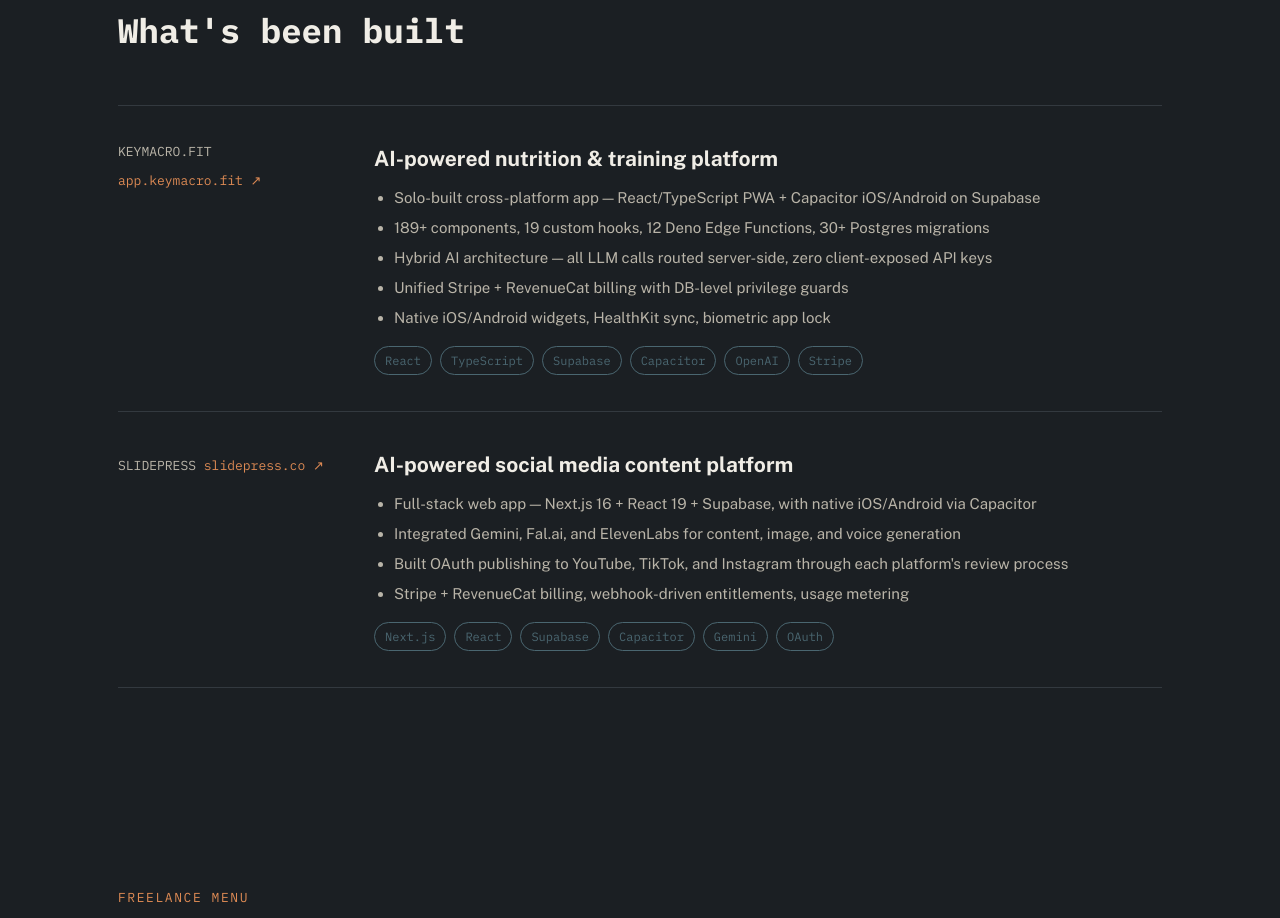
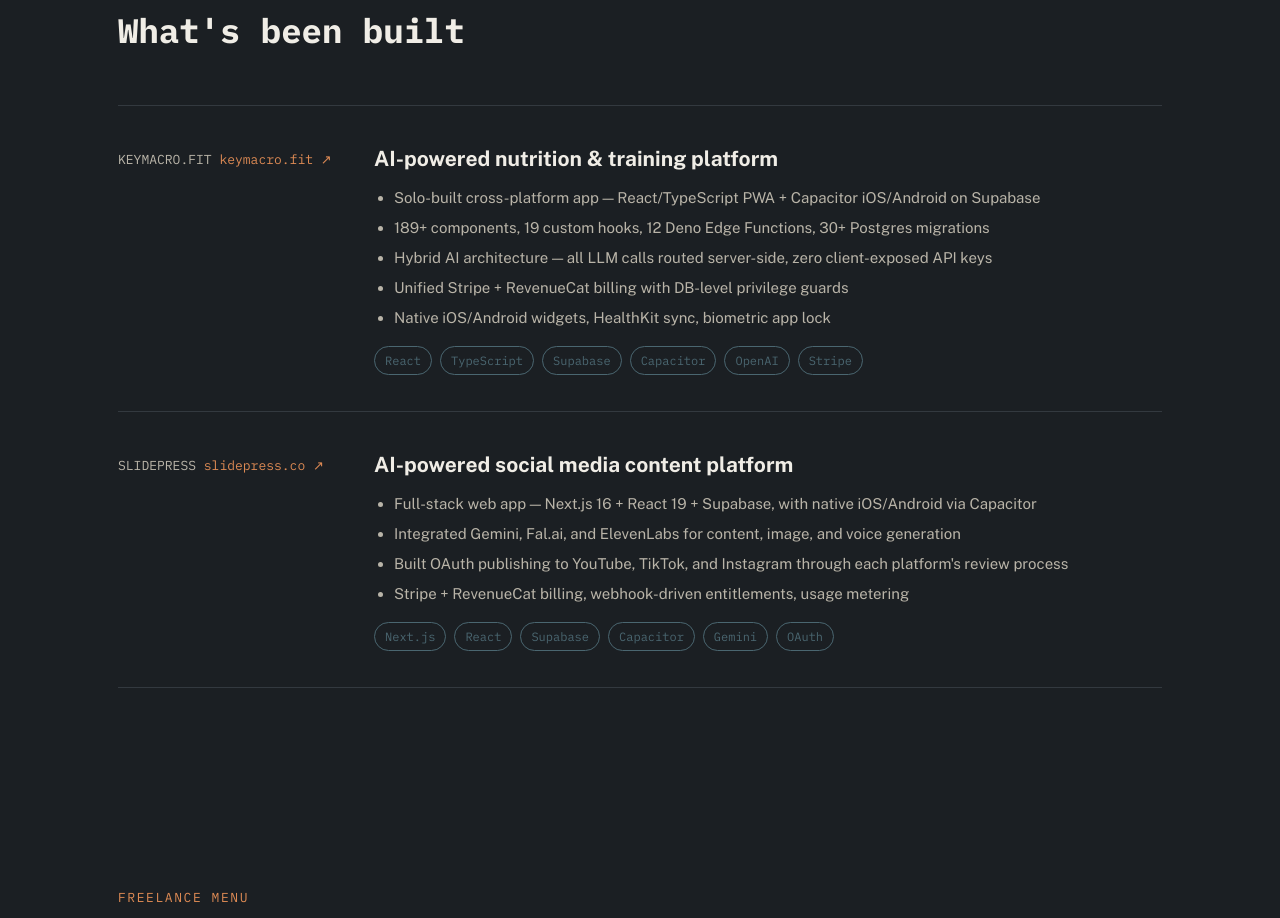
Before and after one commit to reytek1201/RayPortfolio, a plain HTML site: page index.html in a window 1280 px wide. Shown: the part 1672-2590 px from the top of the page. Drawn offline with nearby package versions, Linux system fonts and the light colour scheme.

Commit message:
Update index.html

```diff
--- a/index.html
+++ b/index.html
@@ -379,7 +379,7 @@
     <div class="project">
       <div class="project-meta">
         KEYMACRO.FIT
-        <a class="url" href="https://www.keymacro.fit/" target="_blank" rel="noopener">app.keymacro.fit ↗</a>
+        <a class="url" href="https://www.keymacro.fit/" target="_blank" rel="noopener">keymacro.fit ↗</a>
       </div>
       <div>
         <h3>AI-powered nutrition & training platform</h3>
```
